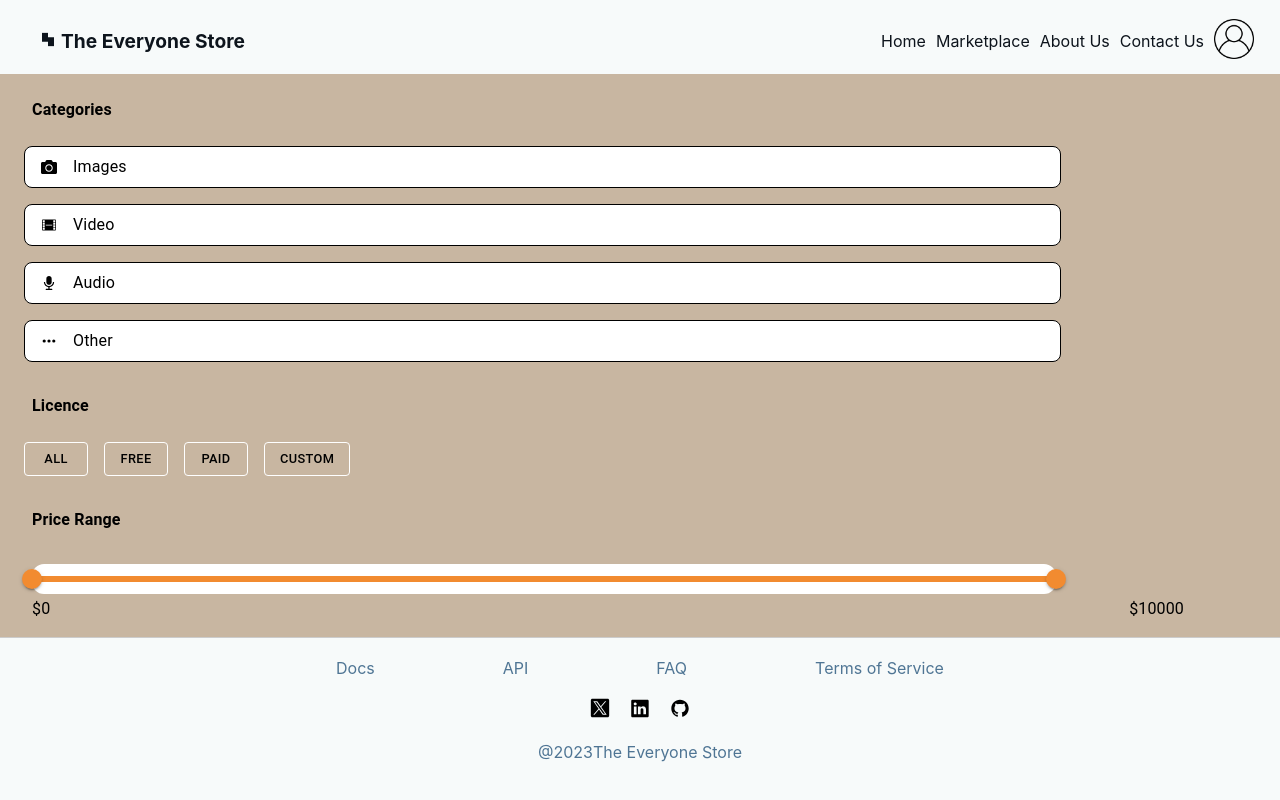
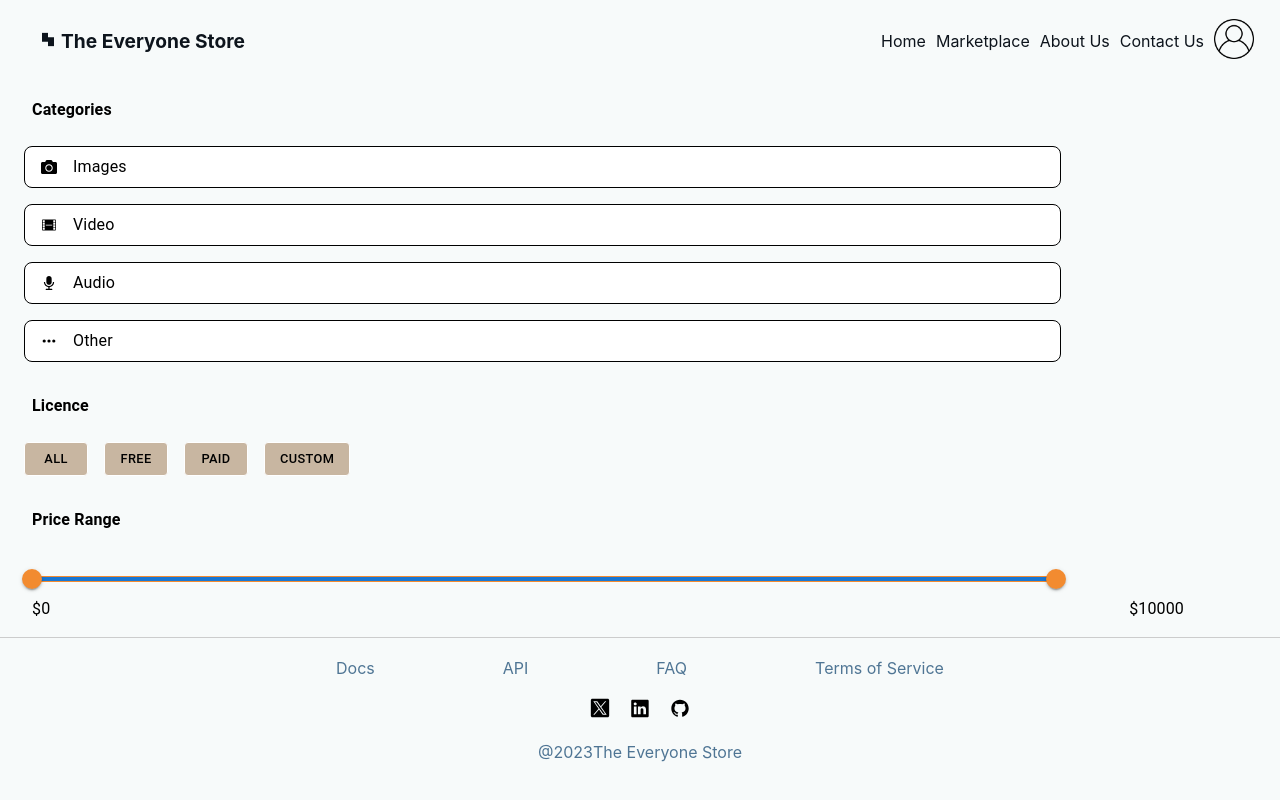
Before and after one commit to simonnilsson90/EksjoSot_Frontend, a React (Create React App) app in the folder client/: page /sidebar in a window 1280 px wide. Built offline with nearby package versions, Linux system fonts and the light colour scheme.

Commit message:
apply global css to components

```diff
--- a/client/src/components/marketplace/dataSetsCards/CardsLayoutWithSidebar.js
+++ b/client/src/components/marketplace/dataSetsCards/CardsLayoutWithSidebar.js
@@ -7,7 +7,7 @@ function CardsLayoutWithSidebar({ chidren }) {
   return (
     <ThemeProvider theme={theme}>
       <CssBaseline />
-    <div style={{ display: 'flex', flexDirection: 'row', width: '100%' }}>
+    <div style={{ display: 'flex', flexDirection: 'row', width: '100%',  backgroundColor: theme.palette.background.paper, }}>
         <div style={{ flex: 1, minWidth: '25%' }}>
             <Sidebar />
         </div>
--- a/client/src/components/marketplace/dataSetsCards/carousel/Carousel.js
+++ b/client/src/components/marketplace/dataSetsCards/carousel/Carousel.js
@@ -23,7 +23,8 @@ export default function Carousel() {
     return (
       <div
         className={className}
-        style={{ ...style, display: "block", background: "#000",  }}
+        style={{ ...style, display: "block", background: "#000",
+         }}
         onClick={onClick}
       />
     );
--- a/client/src/components/marketplace/dataSetsCards/carousel/carousel.css
+++ b/client/src/components/marketplace/dataSetsCards/carousel/carousel.css
@@ -26,6 +26,13 @@
 .arrowVisible {
   display: block;
   background: #000;
+  width: '60px';
+        height: '17px;';
+        top: '695px';
+        left: '363px';
+        gap: '0px';
+        opacity:' 0px';
+
 }
 
 .arrowHidden {
--- a/client/src/components/marketplace/dataSetsCards/sidebar/Sidebar.js
+++ b/client/src/components/marketplace/dataSetsCards/sidebar/Sidebar.js
@@ -2,13 +2,11 @@ import {Box, Typography, Grid} from '@mui/material';
 import PriceRange from './sidebarComponents/PriceRangeComponent';
 import LicenceComponent from './sidebarComponents/LicenceComponent';
 import CategoriesComponent from './sidebarComponents/CategoriesComponent';
-
-
-
-
+import { useTheme } from '@mui/material/styles';
 
 
 export default function Sidebar() {
+  const theme = useTheme();
   return (
     // <div style={{ width: '20%' }}>
     <Box sx={{
@@ -18,8 +16,7 @@ export default function Sidebar() {
       p:0,
       bottom:0,
       pl: 2,
-      backgroundColor: '#c8b6a1'
-      }}>
+     }}>
 <Grid container spacing={1} sx={{ maxHeight: '100vh', overflow: 'hidden' }}>
 <Grid item xs={12}>
 
--- a/client/src/components/marketplace/dataSetsCards/sidebar/sidebarComponents/PriceRangeComponent.js
+++ b/client/src/components/marketplace/dataSetsCards/sidebar/sidebarComponents/PriceRangeComponent.js
@@ -2,9 +2,13 @@ import PropTypes from 'prop-types';
 import { useState } from 'react'
 import {Box, Typography} from '@mui/material';
 import Slider from '@mui/material/Slider';
+import { useTheme } from '@mui/material/styles';
+import theme from '../../theme/Theme';
+
 
 
 function Item(props) {
+
   const { sx, ...other } = props;
   return (
     <Box
@@ -21,13 +25,8 @@ function Item(props) {
 }
 
 Item.propTypes = {
-  /**
-   * The system prop that allows defining system overrides as well as additional CSS styles.
-   */
   sx: PropTypes.oneOfType([
-    PropTypes.arrayOf(
-      PropTypes.oneOfType([PropTypes.func, PropTypes.object, PropTypes.bool]),
-    ),
+    PropTypes.arrayOf(PropTypes.oneOfType([PropTypes.func, PropTypes.object, PropTypes.bool])),
     PropTypes.func,
     PropTypes.object,
   ]),
@@ -37,6 +36,8 @@ Item.propTypes = {
 
 export default function PriceRange() {
     const [value, setValue] =useState([0, 10000]);
+    const theme = useTheme();
+
 
 function valuetext(value) {
     return `${value}$`;
@@ -55,13 +56,12 @@ function valuetext(value) {
           borderRadius: 1,
           bottom: 0,
           p: 0,
-          heigh: 'auto'
+          height: 'auto'
         }}
       >
         <Box sx={{p:2}} >
            <Typography level="h1" fontWeight={700}>Price Range</Typography>
         </Box>
-
 
        <Item sx={{p: 2}}>
               <Slider
@@ -71,14 +71,15 @@ function valuetext(value) {
           onChange={handleChange}
           valueLabelDisplay="auto"
           getAriaValueText={valuetext}
-        sx={{color: '#f28b30', backgroundColor: '#fff', width: '80%','& .MuiSlider-track': {
-          bgcolor: '#f28b30', },
+          sx={{
+            color: '#f28b30', width: '80%',
+            '& .MuiSlider-track': { bgcolor: theme.palette.primary.main },
             '& .MuiSlider-rail': {
                 color: 'transparent',
-          bgcolor: 'transparent', // Optional: Changes the rail (the part not filled by the track) background color
+                bgcolor: 'transparent',
             },
             '& .MuiSlider-thumb': {
-          bgcolor: '#f28b30', // Optional: Changes the thumb color
+                bgcolor: '#f28b30',
             },
             '& .MuiSlider-root': {
                 color: 'transparent',
@@ -87,10 +88,12 @@ function valuetext(value) {
         }}
     />
 
-        <Box sx={{display: 'flex',
+        <Box sx={{
+        display: 'flex',
         justifyContent: 'space-between',
         alignItems: 'center',
-        width: '90%',}}>
+        width: '90%',
+        }}>
           <Typography >${value[0]}</Typography>
           <Typography>${value[1]}</Typography>
             </Box>
```
Lines whose indentation alone changed are shown as unchanged.
